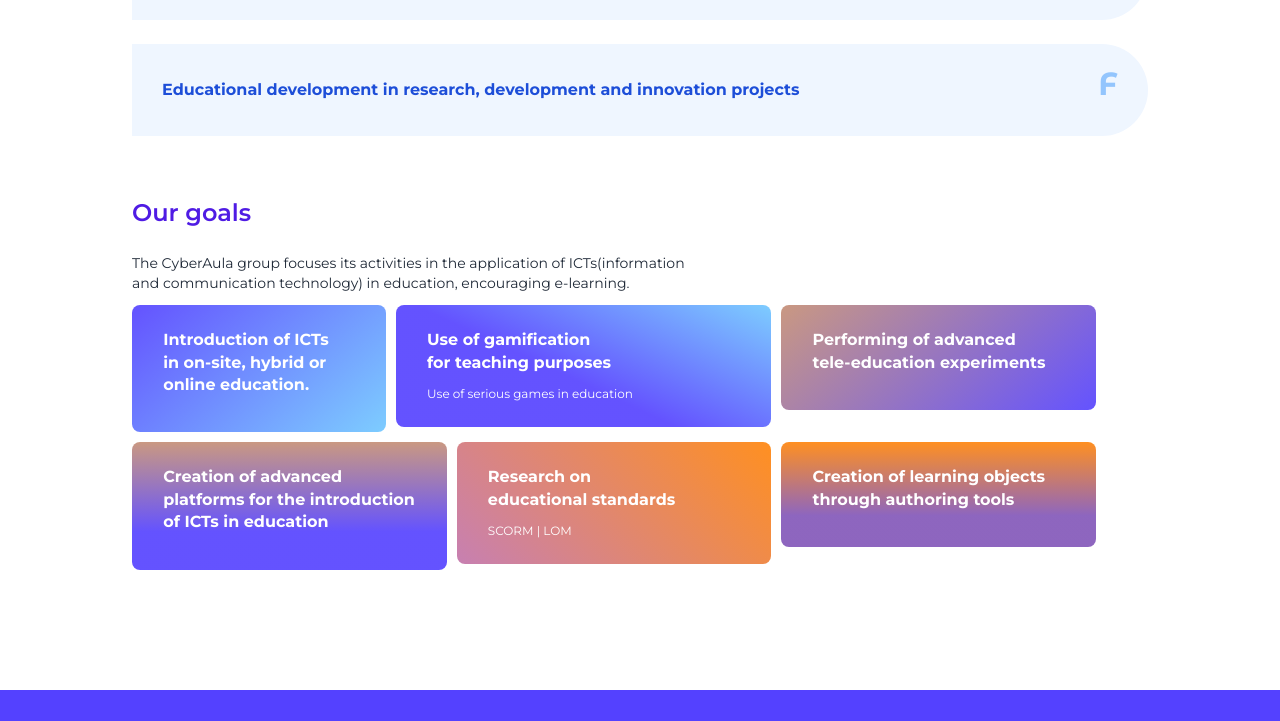
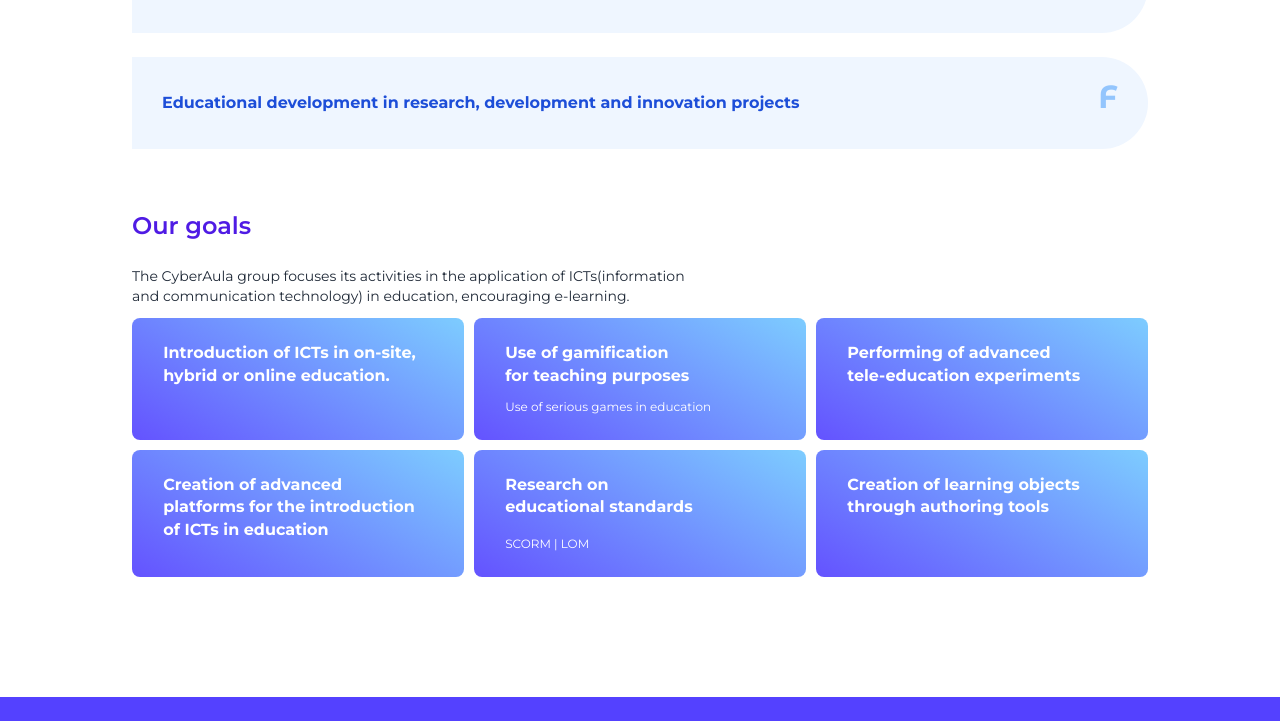
Before and after one commit to CyberAula/cyberaula.github.io, a Next.js app: page / in a window 1280 px wide. Shown: the part 1845-2566 px from the top of the page. Built offline with nearby package versions, Linux system fonts and the light colour scheme.

Commit message:
ajustes estilos

```diff
--- a/app/main.css
+++ /dev/null
@@ -1,3 +0,0 @@
-h3 {
-  font-size: 1.6rem;
-}/*# sourceMappingURL=main.css.map */
--- a/app/sass/lib/_type.sass
+++ b/app/sass/lib/_type.sass
@@ -76,7 +76,7 @@ h3
         line-height: nth($lg-text,5)
         margin-bottom: nth($lg-text,6)
         font-weight: nth($lg-text,4)
-    @media screen and (min-width: 1400px)
+    @media screen and (min-width: 1800px)
         font-family: "Montserrat", sans-serif
         font-size: nth($lg-text,3)
         line-height: nth($lg-text,5)
--- a/app/sass/main.scss
+++ b/app/sass/main.scss
@@ -85,7 +85,7 @@ TYPOGRAPHY
 body,
 html {
   color: black;
-  @apply text-primary;
+  @apply text-primary w-full overflow-x-hidden;
   font-size: 12px;
   font-family: $montserrat;
   // margin: 0 auto;
@@ -248,54 +248,19 @@ button {
     .grid_container {
       width: 100%;
       display: grid;
-      grid-template-columns: repeat(3, 6% 18% 5%);
+      grid-template-columns: repeat(3, 1fr);
       grid-template-rows: auto auto;
       gap: 10px;
       .grid_item {
+        width: 100%;
+        height: 100%;
         display: flex;
         flex-direction: column;
         justify-content: space-between;
         color: white;
         padding: 2rem 2.6rem;
         border-radius: 8px;
-        max-height: fit-content;
-        background-size: cover;
-        background-position: center;
-      }
-      .top_left {
-        background: linear-gradient(139deg, rgba(83, 64, 255, 0.9) 0%, rgba(111, 199, 255, 0.9) 100%);
-        grid-column: 1 / 3;
-        grid-row: 1 / 2;
-      }
-
-      .top_mid {
-        background: linear-gradient(25deg, rgba(83, 64, 255, 0.9) 44%, rgba(111, 199, 255, 0.9) 100%);
-        grid-column: 3 / 7;
-        grid-row: 1 / 2;
-      }
-
-      .top_right {
-        background: linear-gradient(320deg, rgba(83, 64, 255, 0.9) 0%, rgba(196, 141, 116, 0.9) 100%);
-        grid-column: 7 / 10;
-        grid-row: 1 / 2;
-      }
-
-      .bottom_left {
-        background: linear-gradient(to top, rgba(83, 64, 255, 0.9) 0%, rgba(83, 64, 255, 0.9) 30%, rgba(196, 141, 116, 0.9) 100%);
-        grid-column: 1 / 4;
-        grid-row: 2 / 3;
-      }
-
-      .bottom_mid {
-        background: linear-gradient(225deg, rgba(255, 127, 0, 0.87) 0%, rgba(192, 112, 168, 0.89) 100%);
-        grid-column: 4 / 7;
-        grid-row: 2 / 3;
-      }
-
-      .bottom_right {
-        background: linear-gradient(180deg, rgba(255, 127, 0, 0.87) 0%, rgba(133, 90, 186, 0.93) 70%);
-        grid-column: 7 / 10;
-        grid-row: 2 / 3;
+        background: linear-gradient(30deg, rgba(83, 64, 255, 0.9) 0%, rgba(111, 199, 255, 0.9) 100%);
       }
     }
 
--- a/app/sass/partials/_home.sass
+++ b/app/sass/partials/_home.sass
@@ -12,7 +12,6 @@
             @apply max-w-[75ch]
             @apply text-gray-800
     .group_description
-        //width: 100vw
         img
             width:100%
             height:26.2vw
@@ -81,7 +80,7 @@
             height: 4rem
             padding:  1.5rem
     .group_description
-        width: 100vw
+        width: 100%
         img
             width: auto
             height: 25rem
--- a/app/sass/partials/_projects.sass
+++ b/app/sass/partials/_projects.sass
@@ -3,7 +3,7 @@
 // @import ('./lib/_type.sass')
 
 $windowHeight: 100vh
-$windowWidth: 100vw
+$windowWidth: 100%
 
 @media (min-width: 150px)
     .filter_options
--- a/app/sass/partials/_recentPublications.sass
+++ b/app/sass/partials/_recentPublications.sass
@@ -1,7 +1,9 @@
 @import '../lib/_variables.sass'
 @import "../lib/_mixins.sass"
 
+
 ._recent_publications
+    height: fit-content
     a
         height: 100%
 
@@ -16,8 +18,7 @@
 
 .article
     transition: 200ms ease-in-out
-    height: 260px
-    // @apply flex flex-col min-h-[260px]
+    @apply flex flex-col min-h-[260px] h-full
     @apply bg-primary-50
     &:hover
         transition: 200ms ease-in-out
--- a/components/BulletElement.js
+++ b/components/BulletElement.js
@@ -24,7 +24,7 @@ export default function BulletElements(props) {
     }));
 
     const containerVariants = {
-        hidden: { opacity: 0, x: '-100vw' },
+        hidden: { opacity: 0, x: '-100%' },
         visible: {
             opacity: 1,
             x: 0,
--- a/components/gridElement.js
+++ b/components/gridElement.js
@@ -1,37 +1,38 @@
 "use client";
 
 import react from "react";
-import Masonry, { ResponsiveMasonry } from "react-responsive-masonry";
-import { useTranslation } from 'react-i18next';
+import { useTranslation } from "react-i18next";
 export default function GridElement(props) {
   const { t } = useTranslation();
   return (
-<div className="grid_container">      <div className="grid_item top_left width-1 ">
-        <h5>{t('front.gridElements.topL')}</h5>
+    <div className="grid_container">
+      {" "}
+      <div className="grid_item">
+        <h5>{t("front.gridElements.topL")}</h5>
         <small className="small_sub"></small>
       </div>
-      <div className="grid_item top_mid width-3">
-        <h5>{t('front.gridElements.topM')}</h5>
-        <small className="small_sub">{t('front.gridElements.topMsub')}</small>
+      <div className="grid_item">
+        <h5>{t("front.gridElements.topM")}</h5>
+        <small className="small_sub">{t("front.gridElements.topMsub")}</small>
       </div>
-      <div className="grid_item top_right width-2">
-        <h5>{t('front.gridElements.topR')}</h5>
+      <div className="grid_item">
+        <h5>{t("front.gridElements.topR")}</h5>
         <small className="small_sub"></small>
       </div>
-      <div className="grid_item bottom_left width-2">
-        <h5>{t('front.gridElements.bottomL')}</h5>
+      <div className="grid_item">
+        <h5>{t("front.gridElements.bottomL")}</h5>
         <small className="small_sub"></small>
       </div>
-      <div className="grid_item bottom_mid width-1">
-        <h5>{t('front.gridElements.bottomM')}</h5>
-        <small className="small_sub">{t('front.gridElements.bottomMsub')}</small>
+      <div className="grid_item">
+        <h5>{t("front.gridElements.bottomM")}</h5>
+        <small className="small_sub">
+          {t("front.gridElements.bottomMsub")}
+        </small>
       </div>
-      <div className="grid_item bottom_right width-3">
-        <h5>{t('front.gridElements.bottomR')} </h5>
+      <div className="grid_item bottom_right">
+        <h5>{t("front.gridElements.bottomR")} </h5>
         <small className="small_sub"></small>
-      </div></div>
-
-
+      </div>
+    </div>
   );
-
 }
```
Also changed, not shown: 2 other files (tests, documents, lock files or other folders).
